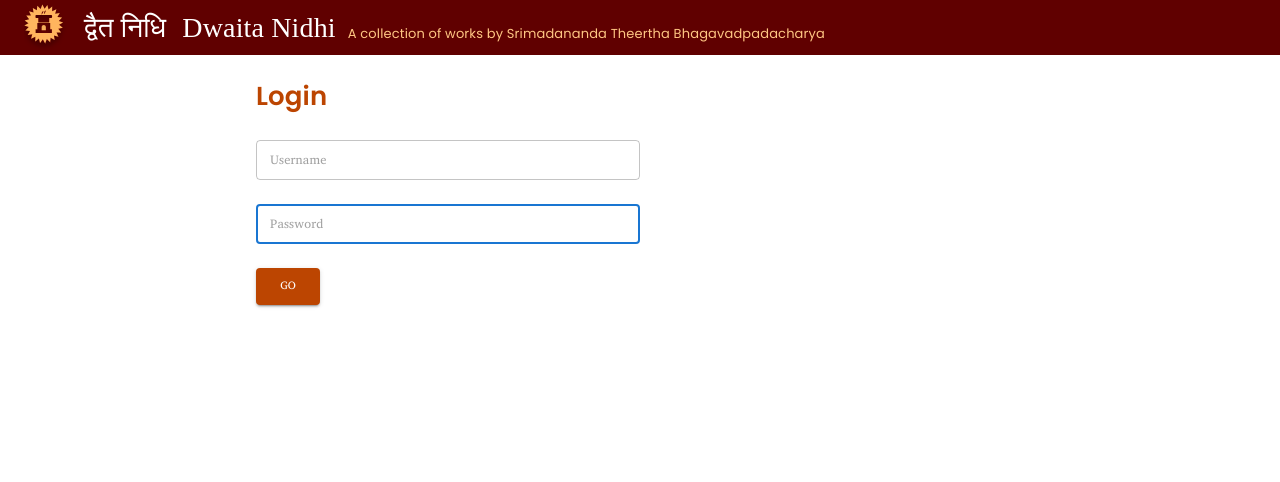
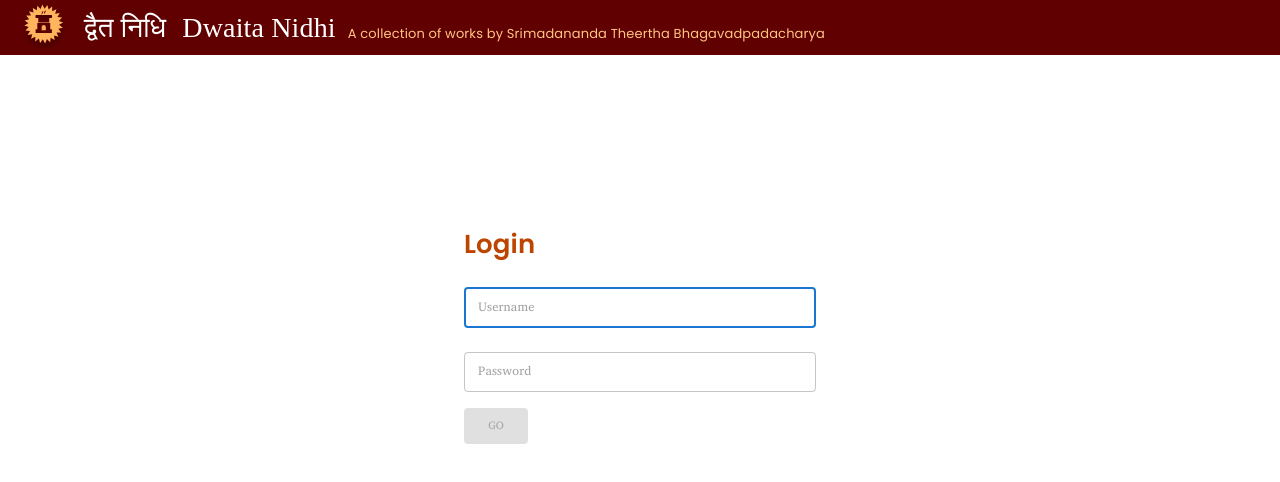
Before and after one commit to mario99457/DwaitaNidhi, a React (Vite) app: page /login in a window 1280 px wide. Shown: the top 482 px of the page. Built offline with nearby package versions, Linux system fonts and the light colour scheme; a web font is replaced by a local one.

Commit message:
fixed issues

```diff
--- a/src/Components/Login/index.tsx
+++ b/src/Components/Login/index.tsx
@@ -1,6 +1,7 @@
 import {
   Box,
   Button,
+  IconButton,
   InputAdornment,
   Stack,
   TextField,
@@ -10,9 +11,11 @@ import {
 } from "@mui/material";
 import { useEffect, useState } from "react";
 import CloseIcon from "@mui/icons-material/Close";
-  import { authenticate } from '../../Services/Auth/auth'
+import { authenticate } from "../../Services/Auth/auth";
 import { useNavigate, useLocation } from "react-router-dom";
-  const LoginBox = ( { setToken }) => {
+import { Visibility, VisibilityOff } from "@mui/icons-material";
+import { useAppData } from "../../Store/AppContext";
+const LoginBox = ({ setToken }) => {
   //const [selectedOption, setSelectedOption] = useState("all");
   const [username, setUsername] = useState("");
   const [password, setPassword] = useState("");
@@ -20,6 +23,8 @@ import {
   const location = useLocation();
   const theme = useTheme();
   const isMobile = useMediaQuery(theme.breakpoints.down("sm"));
+  const [showPassword, setShowPassword] = useState(false);
+  const { dispatch } = useAppData();
 
   useEffect(() => {
     setUsername("");
@@ -27,20 +32,57 @@ import {
   }, []);
 
   const handleLogin = async (user = username, pass = password) => {
-        const from = location.state?.from?.pathname || '/';
+    dispatch({ type: "setLoader", showLoader: true });
+    const from = location.state?.from?.pathname || "/";
+    try {
       const creds = await authenticate({
         username: user,
-          password: pass
+        password: pass,
       });
 
-        if(creds?.token != null){
+      if (creds?.token != null) {
         setToken(creds);
         navigate(from, { replace: true });
       }
+      dispatch({ type: "setLoader", showLoader: false });
+    } catch (error) {
+      console.log("inside catch", error);
+      dispatch({ type: "setLoader", showLoader: false });
+    }
+  };
+
+  const handleClickShowPassword = () => setShowPassword((show) => !show);
+
+  const handleMouseUpPassword = (
+    event: React.MouseEvent<HTMLButtonElement>
+  ) => {
+    event.preventDefault();
   };
 
   return (
-      <Box sx={{ padding: { lg: "22px 20%", xs: "22px 5%" } }}>
+    <Box
+      sx={{
+        width: "100%",
+        height: "75%",
+        display: "flex",
+        justifyContent: "center",
+        alignItems: {
+          lg: "center",
+          xs: "start",
+        },
+      }}
+    >
+      <Box
+        sx={{
+          width: {
+            lg: "30%",
+            xs: "90%",
+          },
+          // border: "1px solid #dddddd",
+          borderRadius: "8px",
+          padding: "16px",
+        }}
+      >
         <Typography
           fontFamily="Poppins"
           fontSize="26px"
@@ -49,51 +91,46 @@ import {
         >
           Login
         </Typography>
-        <Stack direction="row" mt={3} spacing={3}>
+        <Stack direction="column" mt={3} spacing={3}>
           <TextField
             id="username"
             variant="outlined"
             hiddenLabel
             placeholder="Username"
             size="small"
-            sx={{  width: isMobile ? "100%" : "50%" }}
             value={username}
             onChange={(e) => {
               setUsername(e.target.value);
             }}
             autoFocus
-            InputProps={{
-              endAdornment: (
-                <InputAdornment
-                  position="end"
-                  sx={{
-                    cursor: "pointer",
-                    display: username ? "flex" : "none",
-                  }}
-                  onClick={() => {
-                    setUsername("");
-                  }}
-                >
-                  <CloseIcon sx={{ color: "#BB0E0E" }} />
-                </InputAdornment>
-              ),
-            }}
+            // InputProps={{
+            //   endAdornment: (
+            //     <InputAdornment
+            //       position="end"
+            //       sx={{
+            //         cursor: "pointer",
+            //         display: username ? "flex" : "none",
+            //       }}
+            //       onClick={() => {
+            //         setUsername("");
+            //       }}
+            //     >
+            //       <CloseIcon sx={{ color: "#BB0E0E" }} />
+            //     </InputAdornment>
+            //   ),
+            // }}
           />
-          </Stack>
-          <Stack direction="row" mt={3} spacing={3}>
           <TextField
             id="password"
             variant="outlined"
             hiddenLabel
-            type="password"
+            type={showPassword ? "text" : "password"}
             placeholder="Password"
             size="small"
-            sx={{  width: isMobile ? "100%" : "50%" }}
             value={password}
             onChange={(e) => {
               setPassword(e.target.value);
             }}
-            autoFocus
             InputProps={{
               endAdornment: (
                 <InputAdornment
@@ -102,17 +139,20 @@ import {
                     cursor: "pointer",
                     display: password ? "flex" : "none",
                   }}
-                  onClick={() => {
-                    setPassword("");
-                  }}
                 >
-                  <CloseIcon sx={{ color: "#BB0E0E" }} />
+                  <IconButton
+                    onClick={handleClickShowPassword}
+                    // onMouseDown={handleMouseDownPassword}
+                    onMouseUp={handleMouseUpPassword}
+                    edge="end"
+                  >
+                    {showPassword ? <VisibilityOff /> : <Visibility />}
+                  </IconButton>
                 </InputAdornment>
               ),
             }}
           />
         </Stack>
-         <Stack direction="row" mt={3} spacing={3}>
         <Button
           variant="contained"
           sx={{
@@ -121,12 +161,14 @@ import {
             "&:hover": {
               bgcolor: "#BC4501",
             },
+            marginTop: "1rem",
           }}
           onClick={() => handleLogin()}
+          disabled={!username || !password}
         >
           GO
         </Button>
-        </Stack>
+      </Box>
     </Box>
   );
 };
--- a/src/Components/TopBar/index.tsx
+++ b/src/Components/TopBar/index.tsx
@@ -23,7 +23,7 @@ const TopBar: React.FC<TopBarProps> = ({
 
   const logout = () => {
     setToken(null);
-    navigate("/", { replace:true });
+    navigate("/", { replace: true });
   };
 
   return (
@@ -43,8 +43,7 @@ const TopBar: React.FC<TopBarProps> = ({
           padding: "0 30px 0 10px !important",
         }}
       >
-       {!pathName.includes("login") &&
-        (
+        {!pathName.includes("login") && (
           <IconButton
             size="large"
             edge="start"
@@ -106,12 +105,23 @@ const TopBar: React.FC<TopBarProps> = ({
           )}
           {/* <BookmarkBorderOutlinedIcon sx={{ mx: 3, color: "#fffffd" }} /> */}
           {!pathName.includes("login") && creds == null ? (
-          <Link href="/login" style={{ fontSize: "13px", color: "#fffffd" }}>Login</Link>) :
-          (creds?.username?
+            <Link href="/login" style={{ fontSize: "13px", color: "#fffffd" }}>
+              Login
+            </Link>
+          ) : creds?.username ? (
             <div className="app-name-wrapper">
-              <Link style={{ fontSize: "13px", color: "#fffffd" }}>{creds?.username}</Link>
-              <Link onClick={logout} style={{ fontSize: "13px", color: "red" }}>Logout</Link>
-            </div> : <></>
+              <Link style={{ fontSize: "13px", color: "#fffffd" }}>
+                {creds?.username}
+              </Link>
+              <Link
+                onClick={logout}
+                style={{ fontSize: "13px", color: "red", cursor: "pointer" }}
+              >
+                Logout
+              </Link>
+            </div>
+          ) : (
+            <></>
           )}
         </Box>
       </Toolbar>
--- a/src/Pages/Title/Treeview.tsx
+++ b/src/Pages/Title/Treeview.tsx
@@ -45,11 +45,11 @@ const TreeView: React.FC<ListViewProps> = ({
   };
 
   useEffect(() => {
+    const titleObject: any = {};
     setLoader(true);
     setTimeout(() => {
       setLoader(false);
     }, 1000);
-    const titleObject: any = {};
     tocData?.map((chapter) => {
       if (chapter.sub) {
         chapter.sub.map((subchapter) => {
@@ -100,13 +100,12 @@ const TreeView: React.FC<ListViewProps> = ({
 
   return (
     <>
-      {/* <Backdrop
+      <Backdrop
         sx={(theme) => ({ color: "#fff", zIndex: theme.zIndex.drawer + 1 })}
         open={loader}
-        onClick={() => setLoader(false)}
       >
         <CircularProgress color="inherit" />
-      </Backdrop> */}
+      </Backdrop>
       <List sx={{ borderTop: "1px solid #dddddd", paddingTop: 0 }}>
         {tocData?.map((chapter) => (
           <React.Fragment key={chapter.n}>
@@ -303,8 +302,10 @@ const TreeView: React.FC<ListViewProps> = ({
                           }}
                         >
                           {Formatter.toDevanagariNumeral(
-                            `${title?.a}.${title?.p}.${title?.n}`
-                          )}{" "}
+                            `${title?.a}${title?.p ? `.${title?.p}` : ""}.${
+                              title?.n
+                            }`
+                          )}
                           &nbsp;
                         </span>
                         <span>{Formatter.toPlainText(title.s)}</span>
--- a/src/Store/AppContext.tsx
+++ b/src/Store/AppContext.tsx
@@ -1,5 +1,6 @@
 import React, { createContext, useContext, useEffect, useReducer } from "react";
 import { AppContextType, AppAction, AppState } from "../types/Context.type";
+import { Backdrop, CircularProgress } from "@mui/material";
 
 const AppContext = createContext<AppContextType | null>(null);
 
@@ -14,6 +15,14 @@ export const AppDataProvider = ({
 
   return (
     <AppContext.Provider value={{ state, dispatch }}>
+      {state.showLoader && (
+        <Backdrop
+          sx={(theme) => ({ color: "#fff", zIndex: theme.zIndex.drawer + 1 })}
+          open={state.showLoader}
+        >
+          <CircularProgress color="inherit" />
+        </Backdrop>
+      )}
       {children}
     </AppContext.Provider>
   );
@@ -35,6 +44,12 @@ function appsReducer(state: AppState, action: AppAction): AppState {
         selectedBook: action.book,
       };
     }
+    case "setLoader": {
+      return {
+        ...state,
+        showLoader: action.showLoader,
+      };
+    }
     default: {
       throw Error("Unknown action: ");
     }
@@ -43,4 +58,5 @@ function appsReducer(state: AppState, action: AppAction): AppState {
 
 const initialState: AppState = {
   selectedBook: null,
+  showLoader: false,
 };
--- a/src/types/Context.type.ts
+++ b/src/types/Context.type.ts
@@ -36,13 +36,15 @@ export type Book = {
 
 export interface AppState {
   selectedBook: Book | null;
+  showLoader: boolean;
 }
 
 export type AppAction =
   | { type: "setBooks"; books: Book[] }
   | { type: "added"; id: number; text: string }
   | { type: "deleted"; id: number }
-  | { type: "setSelectedBook"; book: Book | null };
+  | { type: "setSelectedBook"; book: Book | null }
+  | { type: "setLoader"; showLoader: boolean };
 
 export interface AppContextType {
   state: AppState;
```
Also changed, not shown: src/Pages/Details/index.tsx (+19 -8 lines). Lines whose indentation alone changed are shown as unchanged.
